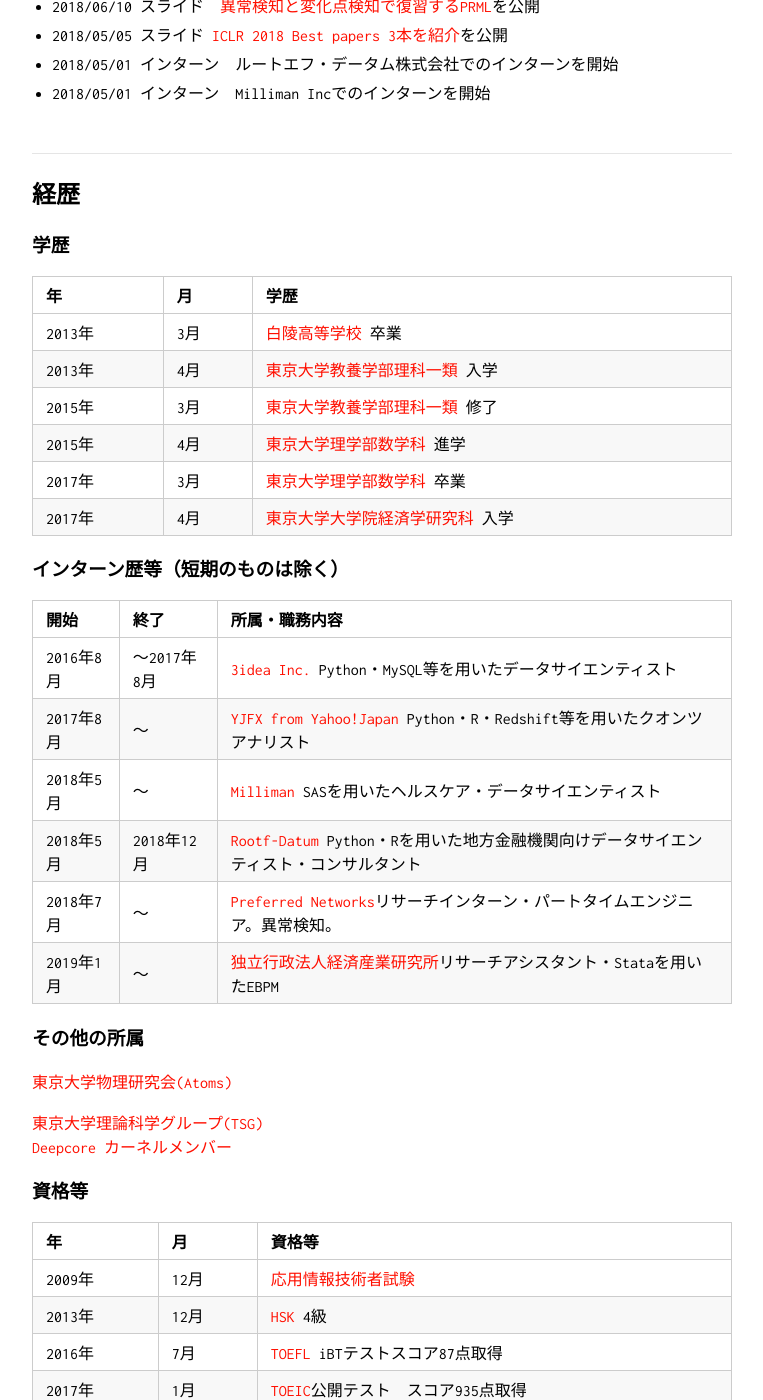
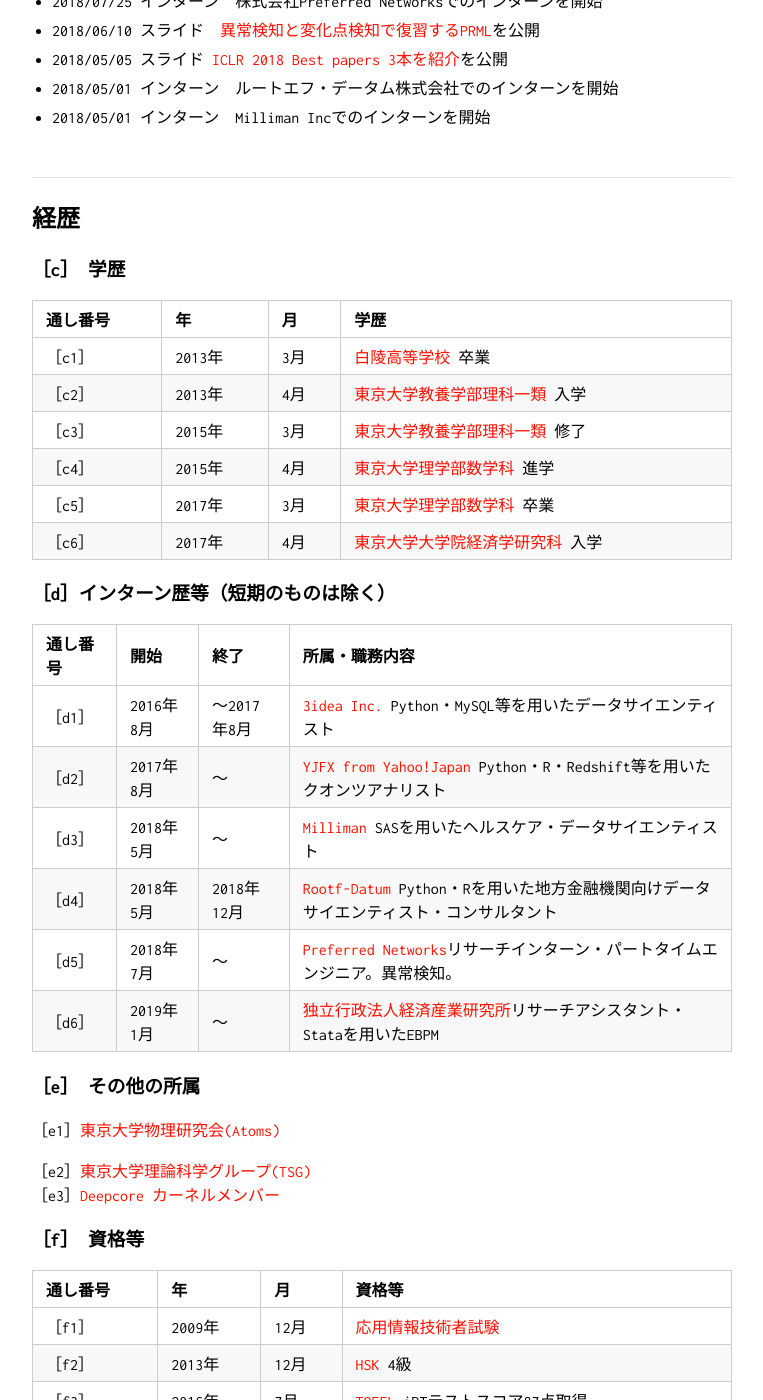
Before and after one commit to KatsuyaITO/KatsuyaITO.github.io, a Jekyll site: the page built from index.md, in a window 1280 px wide and 1400 px high, scrolled down 949 px. Shown: the whole window, without its empty margins (258-1021 px from the left). Built offline with Jekyll 4.4.1, drawn with Linux system fonts in a browser that asks for light colours; our own code applies the rules of GitHub Pages for plain Markdown files; some of the changed text lies outside the part shown.

Commit message:
Update index.md

```diff
--- a/index.md
+++ b/index.md
@@ -48,44 +48,44 @@
 
 ## 経歴 <a name="history"></a>
 
-### 学歴
+### ［c］<a name="c"></a> 学歴
 
-年|月|学歴
---|--|----
-2013年|3月|[白陵高等学校](http://www.hakuryo.ed.jp/) 卒業
-2013年|4月|[東京大学教養学部理科一類](http://www.c.u-tokyo.ac.jp/) 入学
-2015年|3月|[東京大学教養学部理科一類](http://www.c.u-tokyo.ac.jp/) 修了
-2015年|4月|[東京大学理学部数学科](http://www.ms.u-tokyo.ac.jp/index-j.html) 進学
-2017年|3月|[東京大学理学部数学科](http://www.ms.u-tokyo.ac.jp/index-j.html) 卒業
-2017年|4月|[東京大学大学院経済学研究科](http://www.e.u-tokyo.ac.jp/) 入学
+通し番号|年|月|学歴
+--|--|--|----
+［c1］<a name="C1"></a>|2013年|3月|[白陵高等学校](http://www.hakuryo.ed.jp/) 卒業
+［c2］<a name="C1"></a>|2013年|4月|[東京大学教養学部理科一類](http://www.c.u-tokyo.ac.jp/) 入学
+［c3］<a name="C1"></a>|2015年|3月|[東京大学教養学部理科一類](http://www.c.u-tokyo.ac.jp/) 修了
+［c4］<a name="C1"></a>|2015年|4月|[東京大学理学部数学科](http://www.ms.u-tokyo.ac.jp/index-j.html) 進学
+［c5］<a name="C1"></a>|2017年|3月|[東京大学理学部数学科](http://www.ms.u-tokyo.ac.jp/index-j.html) 卒業
+［c6］<a name="C1"></a>|2017年|4月|[東京大学大学院経済学研究科](http://www.e.u-tokyo.ac.jp/) 入学
 
 
-### インターン歴等（短期のものは除く）
+### ［d］<a name="d"></a>インターン歴等（短期のものは除く）
 
-開始|終了|所属・職務内容
---|--|----
-2016年8月|～2017年8月|[3idea Inc.](http://www.3idea.jp) Python・MySQL等を用いたデータサイエンティスト
-2017年8月|～|[YJFX from Yahoo!Japan](https://www.yjfx.jp) Python・R・Redshift等を用いたクオンツアナリスト
-2018年5月|～|[Milliman](http://jp.milliman.com/) SASを用いたヘルスケア・データサイエンティスト
-2018年5月|2018年12月|[Rootf-Datum](http://www.rootf-datum.com/) Python・Rを用いた地方金融機関向けデータサイエンティスト・コンサルタント
-2018年7月|～|[Preferred Networks](https://www.preferred-networks.jp/ja/)リサーチインターン・パートタイムエンジニア。異常検知。
-2019年1月|～|[独立行政法人経済産業研究所](https://www.rieti.go.jp/jp/)リサーチアシスタント・Stataを用いたEBPM
+通し番号|開始|終了|所属・職務内容
+--|--|--|----
+［d1］<a name="D1"></a>|2016年8月|～2017年8月|[3idea Inc.](http://www.3idea.jp) Python・MySQL等を用いたデータサイエンティスト
+［d2］<a name="D1"></a>|2017年8月|～|[YJFX from Yahoo!Japan](https://www.yjfx.jp) Python・R・Redshift等を用いたクオンツアナリスト
+［d3］<a name="D1"></a>|2018年5月|～|[Milliman](http://jp.milliman.com/) SASを用いたヘルスケア・データサイエンティスト
+［d4］<a name="D1"></a>|2018年5月|2018年12月|[Rootf-Datum](http://www.rootf-datum.com/) Python・Rを用いた地方金融機関向けデータサイエンティスト・コンサルタント
+［d5］<a name="D1"></a>|2018年7月|～|[Preferred Networks](https://www.preferred-networks.jp/ja/)リサーチインターン・パートタイムエンジニア。異常検知。
+［d6］<a name="D1"></a>|2019年1月|～|[独立行政法人経済産業研究所](https://www.rieti.go.jp/jp/)リサーチアシスタント・Stataを用いたEBPM
 
 
-### その他の所属
-[東京大学物理研究会(Atoms)](http://ut-atoms.sakura.ne.jp/) <br>
-[東京大学理論科学グループ(TSG)](http://www.tsg.ne.jp)<br>
-[Deepcore カーネルメンバー](http://deepcore.jp/)<br>
+### ［e］<a name="e"></a> その他の所属
+［e1］<a name="E1"></a>[東京大学物理研究会(Atoms)](http://ut-atoms.sakura.ne.jp/) <br>
+［e2］<a name="E2"></a>[東京大学理論科学グループ(TSG)](http://www.tsg.ne.jp)<br>
+［e3］<a name="E3"></a>[Deepcore カーネルメンバー](http://deepcore.jp/)<br>
 
 
-### 資格等
+### ［f］<a name="f"></a> 資格等
 
-年|月|資格等
---|--|----
-2009年|12月|[応用情報技術者試験](https://www.jitec.ipa.go.jp/1_11seido/ap.html)
-2013年|12月|[HSK](https://www.hskj.jp/) 4級
-2016年|7月|[TOEFL](https://www.ets.org/jp/toefl) iBTテストスコア87点取得
-2017年|1月|[TOEIC](http://www.toeic.or.jp/)公開テスト　スコア935点取得
+通し番号|年|月|資格等
+--|--|--|----
+［f1］<a name="F1"></a>|2009年|12月|[応用情報技術者試験](https://www.jitec.ipa.go.jp/1_11seido/ap.html)
+［f2］<a name="F2"></a>|2013年|12月|[HSK](https://www.hskj.jp/) 4級
+［f3］<a name="F3"></a>|2016年|7月|[TOEFL](https://www.ets.org/jp/toefl) iBTテストスコア87点取得
+［f4］<a name="F4"></a>|2017年|1月|[TOEIC](http://www.toeic.or.jp/)公開テスト　スコア935点取得
 
 
 
@@ -94,46 +94,46 @@
 
 ## 活動 <a name="works"></a>
 
-### 大学関連の活動
+### ［g］<a name="G"></a>大学関連の活動
 
-年|月|内容
---|--|----
-2015年| 5月|[第88回五月祭企画](http://gogatsusai.jp/88/visitor/).[｢数学科展示ますらぼ｣](http://gogatsusai.jp/88/visitor/event/detail/425)正責任者.<br>冊子[｢eπisode vol3｣](https://www.dropbox.com/s/32srb4oayhpwssz/main.pdf?dl=0)発行責任者
-2015年|10月|[平成27年度中学生のための玉原数学教室](http://tambara.ms.u-tokyo.ac.jp/classroom_for_junior_highschool.html).ジュニアTA
-2015年|11月|[第66回駒場祭企画](http://www.komabasai.net/66/visitor/)[｢数学科展示ますらぼ｣](http://www.komabasai.net/66/visitor/event/search/view/?id=731&area=indoor5)正責任者. <br>冊子[｢eπisode vol3.5｣](http://bit.ly/epiKF66)発行責任者･寄稿
-2016年|10月|[数学特別講究](https://github.com/KatsuyaITO/NSofSDE)
-2017年|4月|[計算数学I TA](https://github.com/utmsks/KSImaterial)
-2017年|10月|[計算数学II TA](https://github.com/utmsks/KSImaterial)
-2018年|4月|[計算数学I TA](https://github.com/utmsks/KSImaterial)
+通し番号|年|月|内容
+--|--|--|----
+［g1］<a name="G1"></a>|2015年| 5月|[第88回五月祭企画](http://gogatsusai.jp/88/visitor/).[｢数学科展示ますらぼ｣](http://gogatsusai.jp/88/visitor/event/detail/425)正責任者.<br>冊子[｢eπisode vol3｣](https://www.dropbox.com/s/32srb4oayhpwssz/main.pdf?dl=0)発行責任者
+［g2］<a name="G2"></a>|2015年|10月|[平成27年度中学生のための玉原数学教室](http://tambara.ms.u-tokyo.ac.jp/classroom_for_junior_highschool.html).ジュニアTA
+［g3］<a name="G3"></a>|2015年|11月|[第66回駒場祭企画](http://www.komabasai.net/66/visitor/)[｢数学科展示ますらぼ｣](http://www.komabasai.net/66/visitor/event/search/view/?id=731&area=indoor5)正責任者. <br>冊子[｢eπisode vol3.5｣](http://bit.ly/epiKF66)発行責任者･寄稿
+［g4］<a name="G4"></a>|2016年|10月|[数学特別講究](https://github.com/KatsuyaITO/NSofSDE)
+［g5］<a name="G5"></a>|2017年|4月|[計算数学I TA](https://github.com/utmsks/KSImaterial)
+［g6］<a name="G6"></a>|2017年|10月|[計算数学II TA](https://github.com/utmsks/KSImaterial)
+［g7］<a name="G7"></a>|2018年|4月|[計算数学I TA](https://github.com/utmsks/KSImaterial)
 
-### 論文・学会発表
-- 2019年3月　Dynamic Time Warping を用いた高頻度取引データの Lead-Lag 効果の推定 by 伊藤克哉, 酒本隆太 @ [第50回（2018年度冬季）JAFEE大会](http://www.jafee.gr.jp/01rally/rally-top.html)
-- 2019年1月　Structural Change Point Detection Using A Large Random Matrix and Sparse Modeling by Katsuya ITO, Akira Kinoshita, Masashi Yoshikawa @ [DARLI-AP](http://dbdmg.polito.it/darli-ap2019/index.php)   EDBT/ICDT 2019 Joint Conference
-- 2019年1月　高頻度取引におけるLead-Lag効果の直接推定　修士論文 @　東京大学
-- 2018年11月  [ASSOCIATION BETWEEN CLASS OF ANTIDIABETIC DRUGS AND INCIDENCE OF MYOCARDIAL INFARCTION IN PATIENTS WITH TYPE 2 DIABETES MELITUS: A PROPORTIONAL HAZARD ANALYSIS USING DEEP LEARNING FOR RISK ADJUSTMENT by Yamada T, ITO K, Takeshima T, Iwasaki K](https://myisporbarcelona.zerista.com/poster/member/132982) @  [ISPOR Europe 2018](https://ispor.org/conferences-education/conferences/upcoming-conferences/europe-2018)
-- 2018年11月  [D1-05: 巨大ランダム行列を用いた構造の変化点検知 by 伊藤 克哉; 木下 僚; 小松 智希; 吉川 真史](http://ibisml.org/ibis2018/discussion/) @ [IBIS 2018](http://ibisml.org/ibis2018/)
+### ［h］<a name="H"></a>論文・学会発表
+- ［h5］<a name="H1"></a> 2019年3月　Dynamic Time Warping を用いた高頻度取引データの Lead-Lag 効果の推定 by 伊藤克哉, 酒本隆太 @ [第50回（2018年度冬季）JAFEE大会](http://www.jafee.gr.jp/01rally/rally-top.html)
+- ［h4］<a name="H4"></a> 2019年1月　Structural Change Point Detection Using A Large Random Matrix and Sparse Modeling by Katsuya ITO, Akira Kinoshita, Masashi Yoshikawa @ [DARLI-AP](http://dbdmg.polito.it/darli-ap2019/index.php)   EDBT/ICDT 2019 Joint Conference
+- ［h3］<a name="H3"></a> 2019年1月　高頻度取引におけるLead-Lag効果の直接推定　修士論文 @　東京大学
+- ［h2］<a name="H2"></a> 2018年11月  [ASSOCIATION BETWEEN CLASS OF ANTIDIABETIC DRUGS AND INCIDENCE OF MYOCARDIAL INFARCTION IN PATIENTS WITH TYPE 2 DIABETES MELITUS: A PROPORTIONAL HAZARD ANALYSIS USING DEEP LEARNING FOR RISK ADJUSTMENT by Yamada T, ITO K, Takeshima T, Iwasaki K](https://myisporbarcelona.zerista.com/poster/member/132982) @  [ISPOR Europe 2018](https://ispor.org/conferences-education/conferences/upcoming-conferences/europe-2018)
+-［h1］<a name="H1"></a> 2018年11月  [D1-05: 巨大ランダム行列を用いた構造の変化点検知 by 伊藤 克哉; 木下 僚; 小松 智希; 吉川 真史](http://ibisml.org/ibis2018/discussion/) @ [IBIS 2018](http://ibisml.org/ibis2018/)
 
 
 ---
 
 
-### 個人的な活動
+### ［i］<a name="I"></a>個人的な活動
 
-年|月|内容
---|--|----
-2013年|4月|<a href="seminar.html">自主ゼミの記録はこちら</a>
-2014年|9月|発表<a href="http://www.slideshare.net/k1ito/ss-39036481">｢とぽろじー入門｣</a>@<a href="http://kansaimath.tenasaku.com/?page_id=734">第5回関西すうがく徒のつどい</a>
-2014年|9月|発表<a href="http://togetter.com/li/878845">｢代数学の基本定理で見る数学の世界｣</a>@<a href="http://kansaimath.tenasaku.com/?page_id=1106">第7回関西すうがく徒のつどい</a>
+通し番号|年|月|内容
+--|--|--|----
+［i1］<a name="I1"></a>|2013年|4月|<a href="seminar.html">自主ゼミの記録はこちら</a>
+［i2］<a name="I2"></a>|2014年|9月|発表<a href="http://www.slideshare.net/k1ito/ss-39036481">｢とぽろじー入門｣</a>@<a href="http://kansaimath.tenasaku.com/?page_id=734">第5回関西すうがく徒のつどい</a>
+［i3］<a name="I3"></a>|2014年|9月|発表<a href="http://togetter.com/li/878845">｢代数学の基本定理で見る数学の世界｣</a>@<a href="http://kansaimath.tenasaku.com/?page_id=1106">第7回関西すうがく徒のつどい</a>
 
 
 ---
 
 
 
-## 連絡先 <a name="contact"></a>
-- メールアドレス: katsuya1ito[atmark]gmail.com( [atmark] の部分を @ に)
-- LinkedIn: <a href="https://www.linkedin.com/in/katsuya-ito-46348a129/">Katsuya Ito</a>
-- Slideshare: <a href="https://www.slideshare.net/k1ito">@k1ito</a>
+## ［j］<a name="J"></a>連絡先 <a name="contact"></a>
+-  ［j1］<a name="J1"></a> メールアドレス: katsuya1ito[atmark]gmail.com( [atmark] の部分を @ に)
+-  ［j2］<a name="J2"></a> LinkedIn: <a href="https://www.linkedin.com/in/katsuya-ito-46348a129/">Katsuya Ito</a>
+-  ［j3］<a name="J3"></a> Slideshare: <a href="https://www.slideshare.net/k1ito">@k1ito</a>
 
 ---
 
@@ -159,12 +159,10 @@
 - <a href="http://www.ms.u-tokyo.ac.jp/~matsuo/index-j.html" target="_blank">松尾厚先生</a>
 - <a href="http://www.ms.u-tokyo.ac.jp/~hirachi/" target="_blank">平地健吾先生</a>
 - <a href="http://www.ms.u-tokyo.ac.jp/~yasuyuki/" target="_blank">河東泰之先生</a>
--->
-- <a href="http://www.ms.u-tokyo.ac.jp/~ichii/" target="_blank">一井信吾先生</a>
-<!--
 - <a href="http://www.ms.u-tokyo.ac.jp/~stakagi/" target="_blank">高木俊介先生</a>
 - <a href="http://www.ms.u-tokyo.ac.jp/~kohno/index_j.html" target="_blank">河野俊丈先生</a>
 -->
+- <a href="http://www.ms.u-tokyo.ac.jp/~ichii/" target="_blank">一井信吾先生</a>
 - <a href="http://www.ms.u-tokyo.ac.jp/~mieda/index-j.html" target="_blank">三枝洋一先生</a>
 - <a href="https://about.me/kenichiro" target="_blank">西岡賢一郎先生</a>
 - <a href="http://www.infsup.jp/saito/" target="_blank">齊藤宣一先生</a>
```
Also changed, not shown: other parts of index.md (+10 -10 lines).
